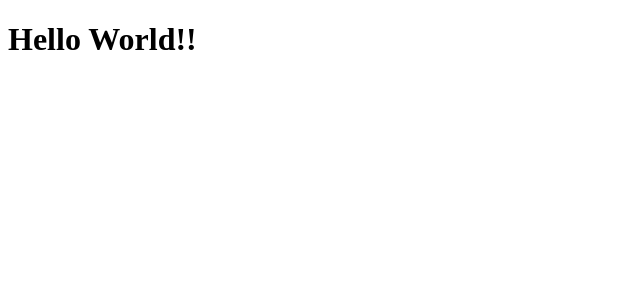
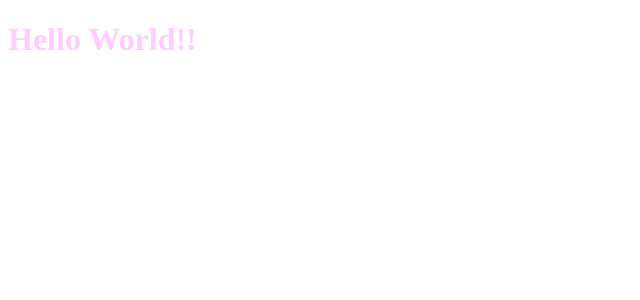
Before and after one commit to joaobispo2077/github-explorer, a React app: page / in a window 1280 px wide. Shown: the top 300 px of the page, without its empty margins (0-640 px from the left). Built offline with nearby package versions, Linux system fonts and the light colour scheme.

Commit message:
feat: allow webpack manage css file

```diff
--- a/package.json
+++ b/package.json
@@ -4,7 +4,7 @@
   "main": "index.js",
   "author": "João Bispo <joaobispo2077@gmail.com>",
   "license": "MIT",
-  "scripts" : {
+  "scripts": {
     "dev": "webpack serve",
     "build": "cross-env NODE_ENV=production webpack"
   },
@@ -19,7 +19,9 @@
     "@babel/preset-react": "^7.14.5",
     "babel-loader": "^8.2.2",
     "cross-env": "^7.0.3",
+    "css-loader": "^6.2.0",
     "html-webpack-plugin": "^5.3.2",
+    "style-loader": "^3.2.1",
     "webpack": "^5.51.1",
     "webpack-cli": "^4.8.0",
     "webpack-dev-server": "^4.0.0"
--- a/src/App.jsx
+++ b/src/App.jsx
@@ -1,3 +1,5 @@
+import './styles/global.css';
+
 export function App() {
     return (
         <div>
--- /dev/null
+++ b/src/styles/global.css
@@ -0,0 +1,3 @@
+h1 {
+  color: #fbfb;
+}
--- a/webpack.config.js
+++ b/webpack.config.js
@@ -26,6 +26,11 @@ module.exports = {
         test: /\.jsx$/,
         exclude: /node_modules/,
         use: 'babel-loader'
+      },
+      {
+        test: /\.css$/,
+        exclude: /node_modules/,
+        use: ['style-loader', 'css-loader']
       }
     ],
   },
```
Also changed, not shown: 1 other file (tests, documents, lock files or other folders).
